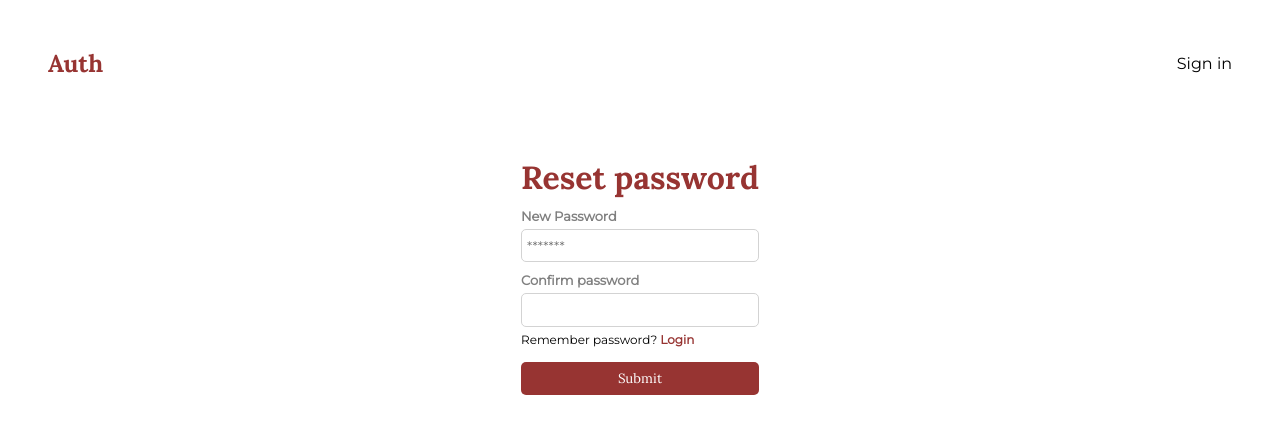
After one commit to abdullah461/user-authentication-system, a Flask app: page /new-password in a window 1280 px wide. The commit adds this page. Shown: the top 434 px of the page. Run offline with Flask 3, Linux system fonts and the light colour scheme; some libraries are stand-ins or nearby versions.

Commit message:
added reset password

```diff
--- a/app.py
+++ b/app.py
@@ -6,34 +6,6 @@ import MySQLdb
 from sqlalchemy import create_engine, text
 load_dotenv()
 
-# updated pip
-''''
-cnx = MySQLdb.connect(
-    user = os.getenv('USERNAME'),
-    password = os.getenv('PASSWORD'),
-    host = os.getenv('HOST'),
-    database = os.getenv('DATABASE'),
-    autocommit = True,
-    ssl_mode = "VERIFY_IDENTITY",
-    ssl      = {
-    'ca': "/etc/ssl/cert.pem",
-    'capath': "/path/to/certs",
-  }
-)
-
-print("Successfully connected to PlanetScale!")
-
-
-connection = mysql.connector.connect(
-  host= os.getenv("HOST"),
-  user=os.getenv("USERNAME"),
-  passwd= os.getenv("PASSWORD"),
-  db= os.getenv("DATABASE"),
-  autocommit = True,
-  ssl_mode = "VERIFY_IDENTITY",
-)
-my_cursor = connection.cursor()
-'''
 connect = os.getenv('SQLALCHEMY_DATABASE_URI')
 engine = create_engine(connect)
 
--- a/website/auth.py
+++ b/website/auth.py
@@ -38,7 +38,6 @@ def login_is_required(function):
 
 
 @auth.route('/')
-
 def home():
     return render_template('home.html', user=current_user)
 
@@ -97,6 +96,7 @@ def googlelogin():
 @auth.route('/logout')
 def logout():
     logout_user()
+    session.clear()
     return redirect(url_for('auth.login'))
 
 
@@ -121,4 +121,40 @@ def callback():
 
     session["google_id"] = id_info.get("sub")
     session["name"] = id_info.get("name")
+
+    new_user = User(fullname=session['name'])
+    db.session.add(new_user)
+    db.session.commit()
+    flash('Account created!', category='success')
+    login_user(new_user, remember=True)
     return redirect(url_for("auth.home"))
+
+@auth.route('/reset-password', methods=['GET','POST'])
+def resetpassword():
+    if request.method=='POST':
+        email = request.form.get('email')
+        user = User.query.filter_by(email=email).first()
+        if user:
+            return redirect(url_for('auth.new_password'))
+        flash('User does not exist')
+    return render_template('reset-password.html', user=current_user)
+
+@auth.route('/new-password', methods=['GET','POST'])
+def new_password():
+    user = current_user
+    if request.method=='POST':
+        password = request.form.get('password')
+        confirmpassword = request.form.get('confirmpassword')
+        if password != confirmpassword:
+            flash('password does not match')
+        # new_password = generate_password_hash(password, method='sha256')
+        # User.password = new_password
+        # db.session.commit()
+        if password:
+            user.set_password(password, commit=True)
+            return redirect(url_for('auth.login'))
+    return render_template('new-password.html', user=current_user)
+
+@auth.errorhandler(404)
+def page_not_found(e):
+    return render_template('404.html', user=current_user), 404
--- a/website/static/style.css
+++ b/website/static/style.css
@@ -92,6 +92,11 @@ form{
     display: flex;
     flex-direction: column;
 }
+
+form p{
+margin-top: 5px;
+}
+
 form button{
     margin-top: 15px;
     padding: 0.6em;
@@ -104,6 +109,14 @@ form button{
     font-family: 'lora', serif;
 }
 
-form button:last-child{
+#googlelogin{
     background-color: blue;
+    border-style: none;
+    border-radius: 5px;
+    color: white;
+    cursor: pointer;
+    font-family: 'lora', serif;
+    padding: 0.6em;
+    text-align: center;
+    text-decoration: none;
 }
--- /dev/null
+++ b/website/templates/404.html
@@ -0,0 +1,4 @@
+{% extends "base.html" %}
+{% block content %}
+<P>404. <a href="/">Go Back</a></P>
+{% endblock %}
--- a/website/templates/base.html
+++ b/website/templates/base.html
@@ -14,7 +14,7 @@
                 {% if user.is_authenticated %}
                 <a href="/logout">Sign out</a>
                 {% else %}
-                <a href="/sign-up">Sign in</a>
+                <a href="/login">Sign in</a>
                 {% endif %}
             </div>
         </div>
--- /dev/null
+++ b/website/templates/new-password.html
@@ -0,0 +1,21 @@
+{% extends "base.html" %}
+{% block content %}
+<div class="new-password">
+    <form method="POST">
+        <div class="inputs">
+            <h1>Reset password</h1>
+            <div class="input">
+                <label for="password">New Password</label>
+                <input type="password" name="password" id="password" placeholder="*******">
+            </div>
+            <div class="input">
+                <label for="Confirmpassword">Confirm password</label>
+                <input type="password" name="Confirmpassword" id="Confirmpassword">
+            </div>
+        </div>
+        <p>Remember password? <a href="/login">Login</a></p>
+        <button type="submit">Submit</button>
+    </form>
+</div>
+
+{% endblock %}
```
Also changed, not shown: website/__init__.py (+17 -2 lines), website/models.py (+9 -0 lines), website/templates/login.html (+4 -4 lines), website/templates/reset-password.html (added, +17 -0 lines), instance/database.db.
